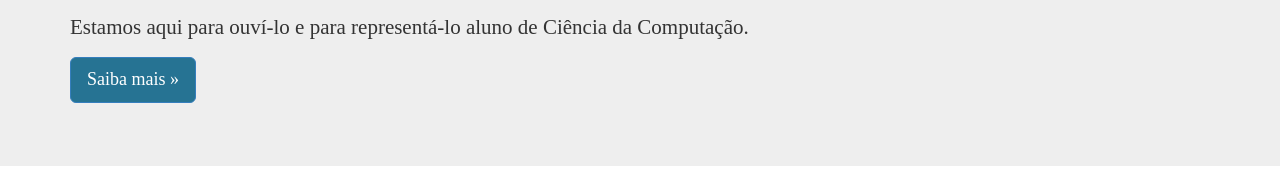
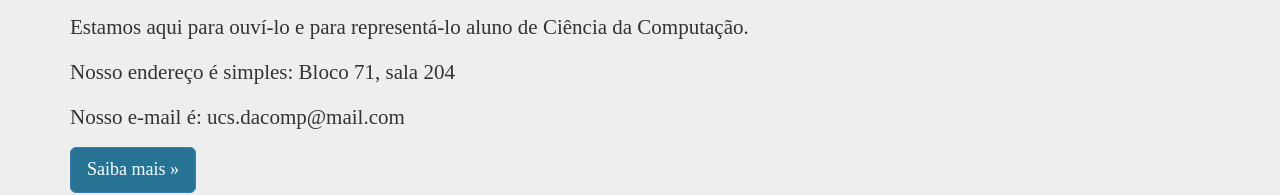
Before and after one commit to eifmaciel/dacompucs.github.io, a plain HTML site: page index.html in a window 1280 px wide. Shown: the part 210-405 px from the top of the page. Drawn offline with nearby package versions, Linux system fonts and the light colour scheme; a script that the page names is missing; a web font is replaced by a local one.

Commit message:
Adicionado endereço e e-mail

```diff
--- a/index.html
+++ b/index.html
@@ -41,6 +41,8 @@
                 <h1>DAComp, para todos!</h1>
                 <p>O Diretório Acadêmico de Ciência da Computação está de cara nova. Nova equipe e novas ideias. Somos responsáveis pela integração entre Alunos e Professores e adoramos isso.</p>
                 <p>Estamos aqui para ouví-lo e para representá-lo aluno de Ciência da Computação. </p>
+                <p>Nosso endereço é simples: Bloco 71, sala 204</p>
+                <p>Nosso e-mail é: ucs.dacomp@mail.com</p>
                 <p>
                     <a class="btn btn-primary btn-lg button-blue" href="https://www.facebook.com/dacompucs" role="button">Saiba mais &raquo;
                     </a>
```
